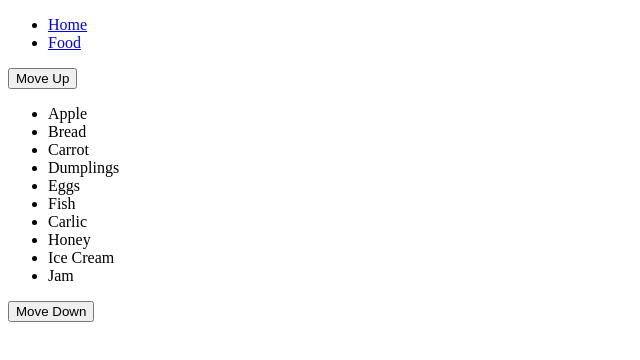
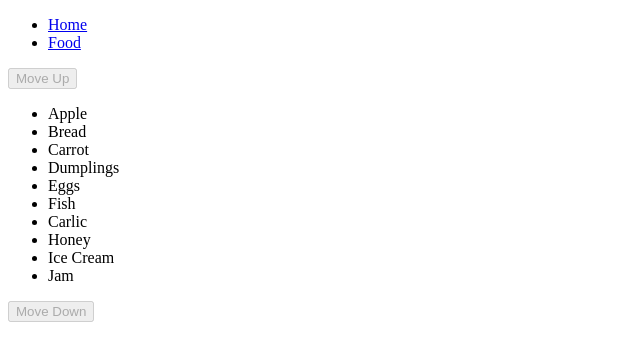
Before and after one commit to KotAleksei/reduxTasks, a React (Create React App) app: page /food in a window 1280 px wide. Shown: the top 360 px of the page, without its empty margins (0-640 px from the left). Built offline with nearby package versions, Linux system fonts and the light colour scheme.

Commit message:
add  eventListener to list

```diff
--- a/src/components/orderingFood/Food.js
+++ b/src/components/orderingFood/Food.js
@@ -1,27 +1,46 @@
 import React from 'react';
 import { connect } from 'react-redux';
-import { getFoods } from '../store';
+import { getFoods, getIndex, getItemMove } from '../store';
+import { order, moveUp, moveDown } from './foodReducer';
 
-const Food = (props) => {
-  console.log(props.foods);
+const Food = ({foods, index, itemMove, order}) => {
+  // console.log(itemMove, index);
   return (
     <>
-      <button>Move Up</button>
+      <button disabled={itemMove && index > 0 ? false : true} onClick={() => moveUp(foods, index)} >
+        Move Up
+      </button>
       <ul>
-        { props.foods.map(food => (
-              <li key={food} >{food}</li>
-            )) }
+        { foods.map(food => (
+            <li
+              key={food}
+              onClick={() => order(food)}
+            >
+              { food }
+            </li>
+          )) }
       </ul>
-      <button>Move Down</button>
+      <button disabled={itemMove && index < foods.length - 1 ? false : true} onClick={() => moveDown(foods, index)}>
+          Move Down
+      </button>
     </>
   )
 }
 
 
 const getData = state => ({
-  foods: getFoods(state)
+  foods: getFoods(state),
+  index: getIndex(state),
+  itemMove: getItemMove(state)
 })
 
+const getMethods = dispatch => ({
+  order: (food) => dispatch(order(food)),
+  moveUp: (foods, index) => dispatch(moveUp(foods, index)),
+  moveDown: (foods, index) => dispatch(moveDown(foods, index))
+});
+
 export default connect(
-  getData
+  getData,
+  getMethods
 )(Food);
--- a/src/components/orderingFood/foodReducer.js
+++ b/src/components/orderingFood/foodReducer.js
@@ -11,13 +11,16 @@ Array.prototype.move = function (index, step) {
   return saveThis;
 }
 
-export const order = (item) => ({type: ORDER, itemMove: item});
+export const order = (item) => ({type: ORDER, itemMove: item})
 
-export const moveUp = (items, index) => ({
+
+export const moveUp = (items, index) => {
+  return {
     type: MOVE_UP,
     items: items.move(index, -1),
     index: index - 1
-  });
+  }
+}
 
 export const moveDown = (items, index) => ({
   type: MOVE_DOWN,
@@ -25,13 +28,14 @@ export const moveDown = (items, index) => ({
   index: index + 1
 });
 
- const foodReducer =  (state = {}, action ) => {
-   console.log(state, action);
+ const foodReducer = (state = {}, action ) => {
+   console.log( action);
   switch(action.type) {
     case ORDER:
       return {
         ...state,
-        itemMove: action.itemMove
+        itemMove: action.itemMove,
+        index: state.foods.indexOf(action.itemMove)
       };
     case MOVE_DOWN:
       return {
@@ -44,7 +48,7 @@ export const moveDown = (items, index) => ({
         ...state,
         items: action.items,
         index: action.index
-      }
+      };
     default:
       return state;
   }
--- a/src/components/store.js
+++ b/src/components/store.js
@@ -2,16 +2,21 @@ import { createStore, combineReducers } from 'redux';
 import foodReducer from './orderingFood/foodReducer';
 
 
-export const getFoods = state => state.foods;
+export const getFoods = state => state.foods.foods;
+export const getItemMove = state => state.foods.itemMove;
+export const getIndex = state => state.foods.index;
 
 const reducer = combineReducers({
   foods: foodReducer
 })
 
 const initialState = {
-  foods: ['Apple', 'Bread', 'Carrot', 'Dumplings', 'Eggs', 'Fish', 'Carlic', 'Honey', 'Ice Cream', 'Jam'],
-  itemMove: '',
-  index: null,
+  foods: {
+    foods: ['Apple', 'Bread', 'Carrot', 'Dumplings', 'Eggs', 'Fish', 'Carlic', 'Honey', 'Ice Cream', 'Jam'],
+    itemMove: '',
+    index: null,
+  }
 };
 const store = createStore(reducer, initialState);
+
 export default store;
```
Also changed, not shown: src/api/foods.js (added).
